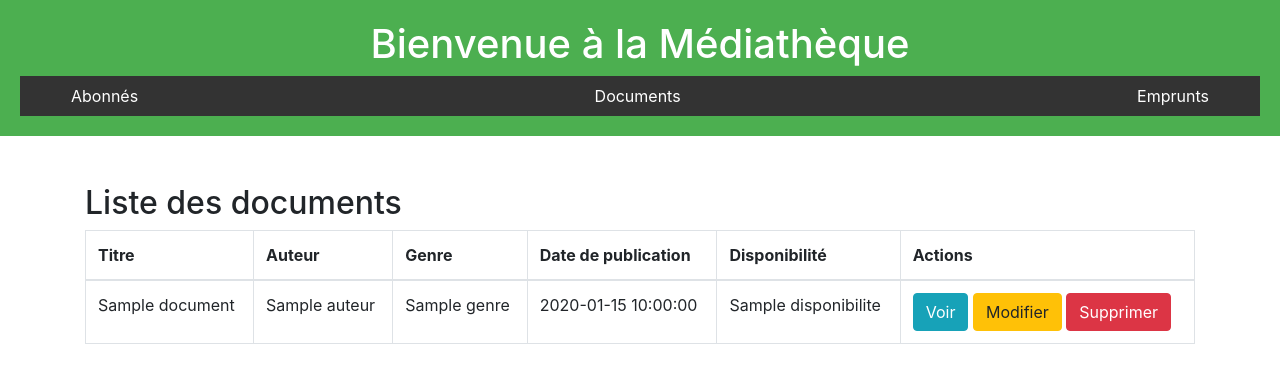
After one commit to SirineMhadhb/projetmango, a Flask app: page /documents in a window 1280 px wide. The commit adds this page. Shown: the top 383 px of the page. Run offline with Flask 3, Linux system fonts and the light colour scheme; a database or web service that is not in the repository returns one stand-in record (values such as "Sample title"); some libraries are stand-ins or nearby versions.

Commit message:
Message décrivant les changement1

```diff
--- a/app.py
+++ b/app.py
@@ -12,6 +12,7 @@ def index():
     documents = mongo.db.documents.find()
     documents_list = [
         {
+            "id": str(doc["_id"]),  # Convert ObjectId en chaîne
             "titre": doc["titre"],
             "auteur": doc["auteur"],
             "genre": doc["genre"],
@@ -19,9 +20,8 @@ def index():
             "disponibilite": doc["disponibilite"]
         } for doc in documents
     ]
-    return render_template('index.html', documents=documents_list)
+    return render_template('abonne.html', documents=documents_list)
 
-# Routes pour les abonnés
 # Routes pour les abonnés
 @app.route('/abonne')
 def get_abonnes():
@@ -80,58 +80,62 @@ def delete_abonne(id):
         return jsonify({"error": "Erreur lors de la suppression de l'abonné"}), 500
 
 # Routes pour les documents
+@app.route('/documents')
+def get_documents():
+    documents = mongo.db.documents.find()
+    documents_list = [
+        {
+            "id": str(doc["_id"]),
+            "titre": doc["titre"],
+            "auteur": doc["auteur"],
+            "genre": doc["genre"],
+            "date_publication": doc["date_publication"],
+            "disponibilite": doc["disponibilite"]
+        } for doc in documents
+    ]
+    return render_template('document_list.html', documents=documents_list)
+
 @app.route('/add_document', methods=['POST'])
 def add_document():
     data = request.json
-    titre = data.get('titre')
-    auteur = data.get('auteur')
-    genre = data.get('genre')
-    date_publication = data.get('date_publication')
-    disponibilite = data.get('disponibilite')
+    try:
+        mongo.db.documents.insert_one(data)
+        return jsonify({"message": "Document ajouté avec succès!"}), 201
+    except Exception as e:
+        app.logger.error(f"Error adding document: {e}")
+        return jsonify({"error": "Erreur interne du serveur"}), 500
 
-    if not all([titre, auteur, genre, date_publication, disponibilite]):
-        return jsonify({"error": "Missing required fields"}), 400
-
-    document_data = {
-        "titre": titre,
-        "auteur": auteur,
-        "genre": genre,
-        "date_publication": date_publication,
-        "disponibilite": disponibilite
-    }
-    mongo.db.documents.insert_one(document_data)
-    return jsonify({"message": "Document ajouté avec succès!"}), 201
-
-@app.route('/get_document/<document_id>', methods=['GET'])
-def get_document(document_id):
+@app.route('/get_document/<id>', methods=['GET'])
+def get_document(id):
     try:
-        document = mongo.db.documents.find_one({"_id": ObjectId(document_id)})
+        document_id = ObjectId(id)
+        document = mongo.db.documents.find_one({"_id": document_id})
         if document:
             document["_id"] = str(document["_id"])
             return jsonify(document), 200
         else:
-            return jsonify({"error": "Document not found"}), 404
-    except Exception:
-        return jsonify({"error": "Invalid ID format"}), 400
+            return jsonify({"error": "Document non trouvé"}), 404
+    except Exception as e:
+        return jsonify({"error": "Erreur lors de la récupération du document"}), 500
 
-@app.route('/update_document/<document_id>', methods=['PUT'])
-def update_document(document_id):
+@app.route('/update_document/<id>', methods=['PUT'])
+def update_document(id):
+    data = request.json
     try:
-        data = request.json
-        mongo.db.documents.update_one({"_id": ObjectId(document_id)}, {"$set": data})
-        return jsonify({"message": "Document mis à jour avec succès!"}), 200
-    except Exception:
-        return jsonify({"error": "Invalid ID format"}), 400
+        document_id = ObjectId(id)
+        mongo.db.documents.update_one({"_id": document_id}, {"$set": data})
+        return jsonify({"message": "Document mis à jour avec succès!"})
+    except Exception as e:
+        return jsonify({"error": "Erreur lors de la mise à jour du document"}), 500
 
-@app.route('/delete_document/<document_id>', methods=['DELETE'])
-def delete_document(document_id):
+@app.route('/delete_document/<id>', methods=['DELETE'])
+def delete_document(id):
     try:
-        mongo.db.documents.delete_one({"_id": ObjectId(document_id)})
-        return jsonify({"message": "Document supprimé avec succès!"}), 200
-    except Exception:
-        return jsonify({"error": "Invalid ID format"}), 400
-
-
+        document_id = ObjectId(id)
+        mongo.db.documents.delete_one({"_id": document_id})
+        return jsonify({"message": "Document supprimé avec succès!"})
+    except Exception as e:
+        return jsonify({"error": "Erreur lors de la suppression du document"}), 500
 
 # Routes pour les emprunts
 @app.route('/add_emprunt', methods=['POST'])
@@ -162,9 +166,9 @@ def get_emprunt(emprunt_id):
             emprunt["_id"] = str(emprunt["_id"])
             return jsonify(emprunt), 200
         else:
-            return jsonify({"error": "Emprunt not found"}), 404
+            return jsonify({"error": "Emprunt non trouvé"}), 404
     except Exception:
-        return jsonify({"error": "Invalid ID format"}), 400
+        return jsonify({"error": "Erreur lors de la récupération de l'emprunt"}), 500
 
 @app.route('/update_emprunt/<emprunt_id>', methods=['PUT'])
 def update_emprunt(emprunt_id):
@@ -173,7 +177,7 @@ def update_emprunt(emprunt_id):
         mongo.db.emprunts.update_one({"_id": ObjectId(emprunt_id)}, {"$set": data})
         return jsonify({"message": "Emprunt mis à jour avec succès!"}), 200
     except Exception:
-        return jsonify({"error": "Invalid ID format"}), 400
+        return jsonify({"error": "Erreur lors de la mise à jour de l'emprunt"}), 500
 
 @app.route('/delete_emprunt/<emprunt_id>', methods=['DELETE'])
 def delete_emprunt(emprunt_id):
@@ -181,7 +185,7 @@ def delete_emprunt(emprunt_id):
         mongo.db.emprunts.delete_one({"_id": ObjectId(emprunt_id)})
         return jsonify({"message": "Emprunt supprimé avec succès!"}), 200
     except Exception:
-        return jsonify({"error": "Invalid ID format"}), 400
+        return jsonify({"error": "Erreur lors de la suppression de l'emprunt"}), 500
 
 if __name__ == '__main__':
     app.run(debug=True)
--- /dev/null
+++ b/static/js/Script.js
@@ -0,0 +1,118 @@
+$(document).ready(function() {
+    // Charger la liste des documents
+    function loadDocuments() {
+        $.get('/documents', function(response) {
+            const documents = response.documents;
+            const documentRows = documents.map(doc => `
+                <tr>
+                    <td>${doc.titre}</td>
+                    <td>${doc.auteur}</td>
+                    <td>${doc.genre}</td>
+                    <td>${doc.date_publication}</td>
+                    <td>${doc.disponibilite}</td>
+                    <td>
+                        <button class="btn btn-info" onclick="viewDocument('${doc.id}')">Voir</button>
+                        <button class="btn btn-warning" onclick="editDocument('${doc.id}')">Modifier</button>
+                        <button class="btn btn-danger" onclick="deleteDocument('${doc.id}')">Supprimer</button>
+                    </td>
+                </tr>
+            `);
+            $('#documentsList').html(documentRows.join(''));
+        });
+    }
+
+    // Ajouter un Document
+    function addDocument() {
+        const data = {
+            titre: $('#titre').val(),
+            auteur: $('#auteur').val(),
+            genre: $('#genre').val(),
+            date_publication: $('#date_publication').val(),
+            disponibilite: $('#disponibilite').val()
+        };
+
+        $.ajax({
+            url: '/add_document',
+            type: 'POST',
+            contentType: 'application/json',
+            data: JSON.stringify(data),
+            success: function(response) {
+                alert(response.message);
+                loadDocuments(); // Recharger la liste des documents
+                $('#addDocumentModal').modal('hide');
+            },
+            error: function(xhr, status, error) {
+                alert('Erreur lors de l\'ajout du document');
+            }
+        });
+    }
+
+    // Voir un Document
+    window.viewDocument = function(id) {
+        $.get(`/get_document/${id}`, function(response) {
+            alert(`Titre: ${response.titre}, Auteur: ${response.auteur}, Genre: ${response.genre}`);
+        });
+    };
+
+    // Modifier un Document
+    window.editDocument = function(id) {
+        $.get(`/get_document/${id}`, function(response) {
+            $('#titre').val(response.titre);
+            $('#auteur').val(response.auteur);
+            $('#genre').val(response.genre);
+            $('#date_publication').val(response.date_publication);
+            $('#disponibilite').val(response.disponibilite);
+            $('#documentForm').off('submit').on('submit', function(e) {
+                e.preventDefault();
+                updateDocument(id);
+            });
+            $('#addDocumentModal').modal('show');
+        });
+    };
+
+    // Mettre à jour un Document
+    function updateDocument(id) {
+        const data = {
+            titre: $('#titre').val(),
+            auteur: $('#auteur').val(),
+            genre: $('#genre').val(),
+            date_publication: $('#date_publication').val(),
+            disponibilite: $('#disponibilite').val()
+        };
+
+        $.ajax({
+            url: `/update_document/${id}`,
+            type: 'PUT',
+            contentType: 'application/json',
+            data: JSON.stringify(data),
+            success: function(response) {
+                alert(response.message);
+                loadDocuments();
+                $('#addDocumentModal').modal('hide');
+            },
+            error: function(xhr, status, error) {
+                alert('Erreur lors de la mise à jour du document');
+            }
+        });
+    }
+
+    // Supprimer un Document
+    window.deleteDocument = function(id) {
+        if (confirm('Êtes-vous sûr de vouloir supprimer ce document?')) {
+            $.ajax({
+                url: `/delete_document/${id}`,
+                type: 'DELETE',
+                success: function(response) {
+                    alert(response.message);
+                    loadDocuments();
+                },
+                error: function(xhr, status, error) {
+                    alert('Erreur lors de la suppression du document');
+                }
+            });
+        }
+    };
+
+    // Charger les documents au démarrage
+    loadDocuments();
+});
--- /dev/null
+++ b/templates/document_list.html
@@ -0,0 +1,174 @@
+<!DOCTYPE html>
+<html lang="fr">
+<head>
+    <meta charset="UTF-8">
+    <meta name="viewport" content="width=device-width, initial-scale=1.0">
+    <title>Médiathèque</title>
+    <style>
+        /* Style général */
+        body {
+            font-family: Arial, sans-serif;
+            margin: 0;
+            padding: 0;
+            background-color: #f9f9f9;
+            color: #333;
+        }
+
+        /* En-tête */
+        header {
+            text-align: center;
+            padding: 20px;
+            background-color: #4CAF50; /* Couleur principale */
+            color: white;
+        }
+
+        /* Barre de navigation */
+        .navbar {
+            list-style-type: none;
+            margin: 0;
+            padding: 0;
+            display: flex;
+            justify-content: center;
+            background-color: #333; /* Couleur de fond */
+        }
+
+        .navbar li {
+            margin: 0 15px;
+        }
+
+        .navbar a {
+            text-decoration: none;
+            color: white; /* Couleur du texte */
+            padding: 10px 20px;
+            border-radius: 5px;
+            transition: background-color 0.3s, color 0.3s;
+        }
+
+        /* Effets au survol */
+        .navbar a:hover {
+            background-color: #4CAF50; /* Fond au survol */
+            color: white; /* Texte au survol */
+        }
+
+        /* Mobile responsive */
+        @media (max-width: 600px) {
+            .navbar {
+                flex-direction: column; /* Empile les liens */
+            }
+            .navbar li {
+                margin: 10px 0;
+            }
+        }
+    </style>
+</head>
+<body>
+    <header>
+        <h1>Bienvenue à la Médiathèque</h1>
+        <nav>
+            <ul class="navbar">
+                <li><a href="/abonne">Abonnés</a></li>
+                <li><a href="/documents">Documents</a></li>
+                <li><a href="/emprunt">Emprunts</a></li>
+            </ul>
+        </nav>
+    </header>
+</body>
+</html>
+
+
+
+
+<!DOCTYPE html>
+<html lang="fr">
+<head>
+    <meta charset="UTF-8">
+    <meta name="viewport" content="width=device-width, initial-scale=1.0">
+    <title>Liste des documents</title>
+    <link rel="stylesheet" href="https://stackpath.bootstrapcdn.com/bootstrap/4.5.2/css/bootstrap.min.css">
+</head>
+<body>
+    <div class="container mt-5">
+        <h2>Liste des documents</h2>
+        <table class="table table-bordered">
+            <thead>
+                <tr>
+                    <th>Titre</th>
+                    <th>Auteur</th>
+                    <th>Genre</th>
+                    <th>Date de publication</th>
+                    <th>Disponibilité</th>
+                    <th>Actions</th>
+                </tr>
+            </thead>
+            <tbody>
+                {% for doc in documents %}
+                <tr>
+                    <td>{{ doc.titre }}</td>
+                    <td>{{ doc.auteur }}</td>
+                    <td>{{ doc.genre }}</td>
+                    <td>{{ doc.date_publication }}</td>
+                    <td>{{ doc.disponibilite }}</td>
+                    <td>
+                        <button class="btn btn-info" onclick="viewDocument('{{ doc.id }}')">Voir</button>
+                        <button class="btn btn-warning" onclick="editDocument('{{ doc.id }}')">Modifier</button>
+                        <button class="btn btn-danger" onclick="deleteDocument('{{ doc.id }}')">Supprimer</button>
+
+                    </td>
+                </tr>
+
+
+                {% endfor %}
+            </tbody>
+        </table>
+    </div>
+
+    <script src="https://code.jquery.com/jquery-3.5.1.min.js"></script>
+    <script src="https://stackpath.bootstrapcdn.com/bootstrap/4.5.2/js/bootstrap.min.js"></script>
+    <script>
+        // Fonction pour voir un document
+        function viewDocument(id) {
+            $.get(`/get_document/${id}`, function(response) {
+                alert(`Titre: ${response.titre}, Auteur: ${response.auteur}, Genre: ${response.genre}`);
+            });
+        }
+
+        // Fonction pour modifier un document
+        function editDocument(id) {
+            $.get(`/get_document/${id}`, function(response) {
+                $('#titre').val(response.titre);
+                $('#auteur').val(response.auteur);
+                $('#genre').val(response.genre);
+                $('#date_publication').val(response.date_publication);
+                $('#disponibilite').val(response.disponibilite);
+                $('#addDocumentModal').modal('show');
+            });
+        }
+
+        // Fonction pour supprimer un document
+        function deleteDocument(id) {
+            if (confirm('Êtes-vous sûr de vouloir supprimer ce document?')) {
+                $.ajax({
+                    url: `/delete_document/${id}`,
+                    type: 'DELETE',
+                    success: function(response) {
+                        alert(response.message);
+                        location.reload();
+                    },
+                    error: function(xhr, status, error) {
+                        alert('Erreur lors de la suppression du document');
+                    }
+                });
+            }
+        }
+    </script>
+</body>
+</html>
+
+
+    <!-- JavaScript Files -->
+    <script src="https://cdn.jsdelivr.net/npm/bootstrap@5.3.0-alpha1/dist/js/bootstrap.bundle.min.js"></script>
+    <script src="https://code.jquery.com/jquery-3.6.0.min.js"></script>
+    <script src="{{ url_for('static', filename='js/Script.js') }}"></script>
+
+</body>
+</html>
```
Also changed, not shown: templates/abonne_list.html (+70 -5 lines), templates/add_document.html (deleted, +0 -52 lines), templates/index.html (+61 -4 lines).
